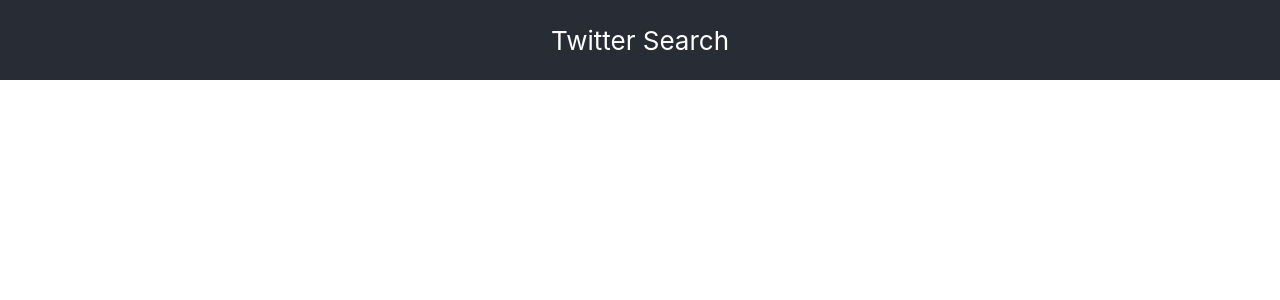
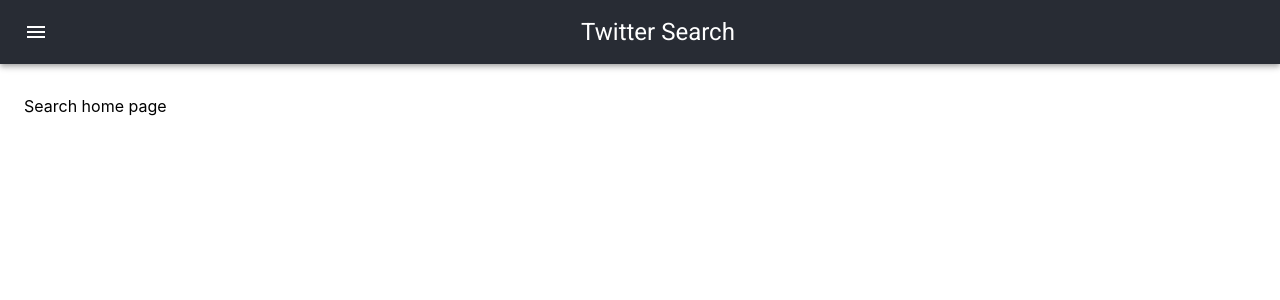
Before and after one commit to adriandurran/sherweb, a React (Create React App) app in the folder client/: page / in a window 1280 px wide. Shown: the top 300 px of the page. Built offline with nearby package versions, Linux system fonts and the light colour scheme.

Commit message:
client - setting out basic structure

```diff
--- a/client/src/components/App.js
+++ b/client/src/components/App.js
@@ -1,11 +1,20 @@
 import React from 'react';
-import '../css/App.css';
+import Container from '@material-ui/core/Container';
+import styles from '../css/App.module.css';
+
+import Header from './Header';
+import SearchMain from './twitter/SearchMain';
 
 function App() {
   return (
-    <div className="App">
-      <header className="App-header"> Twitter Search</header>
-    </div>
+    <>
+      <div className={styles.app}>
+        <Header />
+      </div>
+      <Container className={styles.wrapper}>
+        <SearchMain />
+      </Container>
+    </>
   );
 }
 
--- /dev/null
+++ b/client/src/components/Header.js
@@ -0,0 +1,28 @@
+import React from 'react';
+import { AppBar, Toolbar, Typography, IconButton } from '@material-ui/core';
+import MenuIcon from '@material-ui/icons/Menu';
+
+import styles from '../css/Header.module.css';
+
+const Header = () => {
+  return (
+    <AppBar position="static">
+      <Toolbar className={styles.appheader}>
+        <IconButton
+          edge="start"
+          className={styles.menuButton}
+          color="inherit"
+          aria-label="menu"
+        >
+          <MenuIcon />
+        </IconButton>
+        <Typography variant="h5" className={styles.title}>
+          Twitter Search
+        </Typography>
+        {/* <Button color="inherit">Login</Button> */}
+      </Toolbar>
+    </AppBar>
+  );
+};
+
+export default Header;
--- /dev/null
+++ b/client/src/components/twitter/SearchMain.js
@@ -0,0 +1,9 @@
+import React from 'react';
+
+import styles from '../../css/SearchMain.module.css';
+
+const SearchMain = () => {
+  return <div className={styles.wrapper}>Search home page</div>;
+};
+
+export default SearchMain;
--- a/client/src/css/App.css
+++ /dev/null
@@ -1,19 +0,0 @@
-.App {
-  text-align: center;
-}
-
-.App-header {
-  background-color: #282c34;
-  min-height: 10vh;
-  display: flex;
-  flex-direction: column;
-  align-items: center;
-  justify-content: center;
-  font-size: calc(10px + 2vmin);
-  color: white;
-}
-
-.wrapper {
-  margin: 1rem auto;
-  height: 90vh;
-}
--- /dev/null
+++ b/client/src/css/App.module.css
@@ -0,0 +1,8 @@
+.app {
+  text-align: center;
+  flex-grow: 1;
+}
+
+.wrapper {
+  margin: 2rem 0;
+}
--- /dev/null
+++ b/client/src/css/Header.module.css
@@ -0,0 +1,12 @@
+.menuButton {
+  margin-right: 2rem;
+}
+
+.title {
+  flex-grow: 1;
+}
+
+.appheader {
+  background-color: #282c34;
+  color: white;
+}
--- /dev/null
+++ b/client/src/css/SearchMain.module.css
@@ -0,0 +1,3 @@
+/* .wrapper {
+  margin: 2rem 0;
+} */
```
